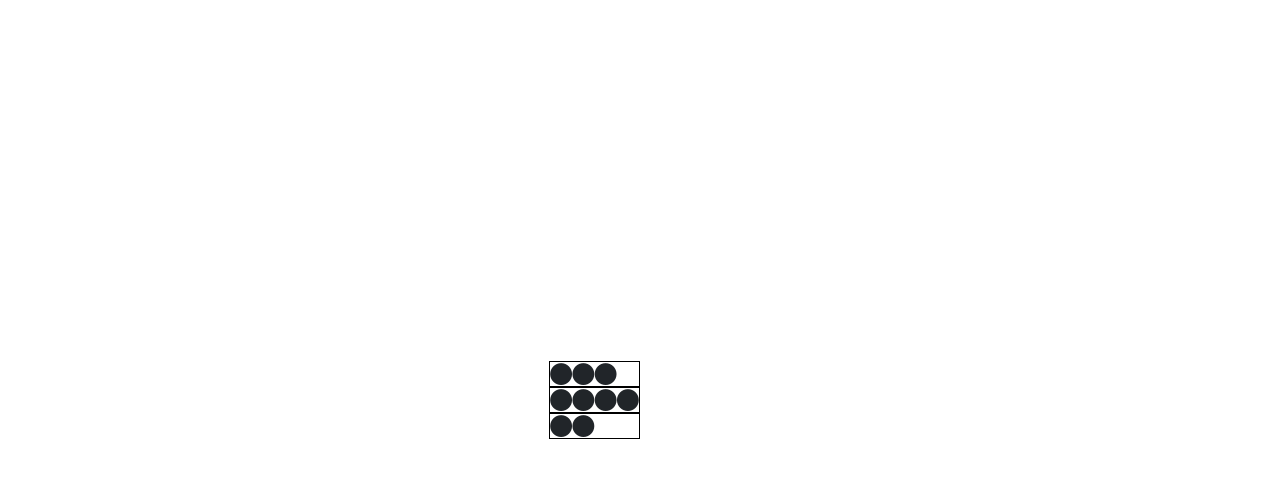
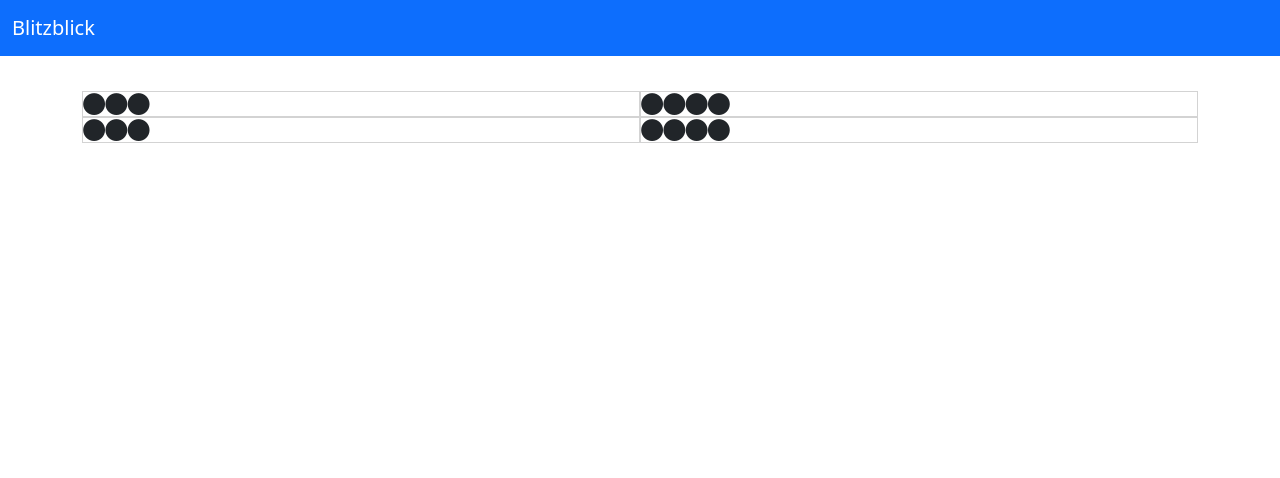
Before and after one commit to Absurd-Mind/blitzblick, a Vue app: page / in a window 1280 px wide. Shown: the top 478 px of the page. Built offline with nearby package versions, Linux system fonts and the light colour scheme.

Commit message:
add bootstrap and basic layout

```diff
--- a/src/App.vue
+++ b/src/App.vue
@@ -3,10 +3,30 @@ import FiverField from "./components/FiverField.vue";
 </script>
 
 <template>
-  <main>
-    <FiverField :filled="3" />
-    <FiverField :filled="4" />
-    <FiverField :filled="2" />
+  <nav class="navbar navbar-dark bg-primary fixed-top">
+    <div class="container-fluid">
+      <a class="navbar-brand" href="#">Blitzblick</a>
+    </div>
+  </nav>
+
+  <main class="container-sm">
+    <div class="row g-0">
+      <div class="col-6">
+        <FiverField :filled="3" />
+      </div>
+      <div class="col-6">
+        <FiverField :filled="4" />
+      </div>
+    </div>
+
+    <div class="row g-0">
+      <div class="col-6">
+        <FiverField :filled="3" />
+      </div>
+      <div class="col-6">
+        <FiverField :filled="4" />
+      </div>
+    </div>
   </main>
 </template>
 
--- a/src/assets/main.css
+++ b/src/assets/main.css
@@ -1,9 +1,13 @@
 @import './base.css';
+
+body {
+  padding-top: 75px;
+}
 
 #app {
   max-width: 1280px;
   margin: 0 auto;
-  padding: 2rem;
+  padding: 1rem;
 
   font-weight: normal;
 }
@@ -20,16 +24,3 @@ a,
     background-color: hsla(160, 100%, 37%, 0.2);
   }
 }
-
-@media (min-width: 1024px) {
-  body {
-    display: flex;
-    place-items: center;
-  }
-
-  #app {
-    display: grid;
-    grid-template-columns: 1fr 1fr;
-    padding: 0 2rem;
-  }
-}
--- a/src/components/FiverField.vue
+++ b/src/components/FiverField.vue
@@ -14,7 +14,7 @@ const props = defineProps<FeldProps>();
 
 <style scoped>
 .feld {
-  border-color: black;
+  border-color: lightgrey;
   border-width: 1px;
   border-style: solid;
 }
```
